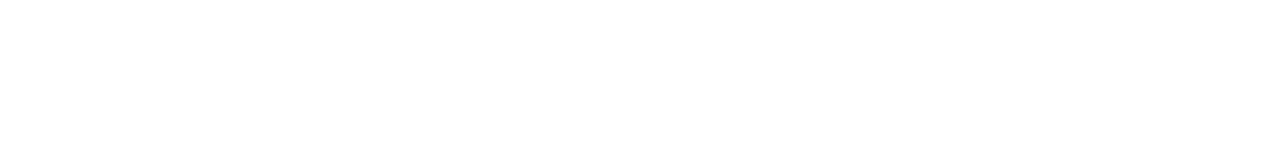
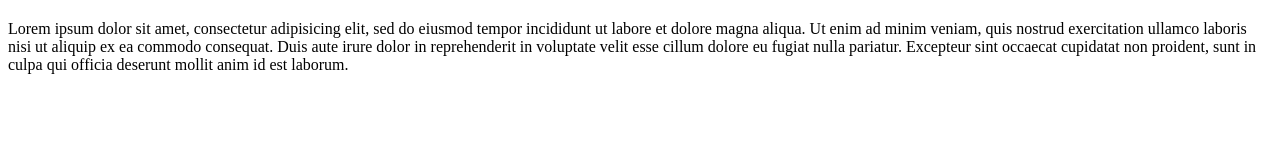
Before and after one commit to davidHuayhua/pru-git, a plain HTML site: page index.html in a window 1280 px wide. Drawn offline with Linux system fonts and the light colour scheme.

Commit message:
agrege text h2 y p con lorem in

```diff
--- a/index.html
+++ b/index.html
@@ -5,6 +5,13 @@
 	<title>title</title>
 </head>
 <body>
+	<h2></h2>
+	<p>Lorem ipsum dolor sit amet, consectetur adipisicing elit, sed do eiusmod
+	tempor incididunt ut labore et dolore magna aliqua. Ut enim ad minim veniam,
+	quis nostrud exercitation ullamco laboris nisi ut aliquip ex ea commodo
+	consequat. Duis aute irure dolor in reprehenderit in voluptate velit esse
+	cillum dolore eu fugiat nulla pariatur. Excepteur sint occaecat cupidatat non
+	proident, sunt in culpa qui officia deserunt mollit anim id est laborum.</p>
 
 </body>
 </html>
```
